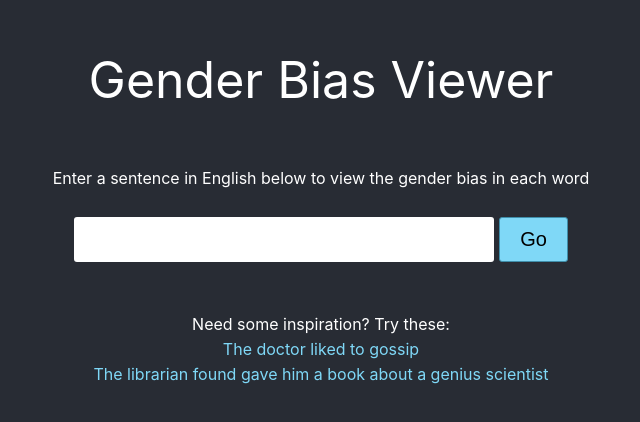
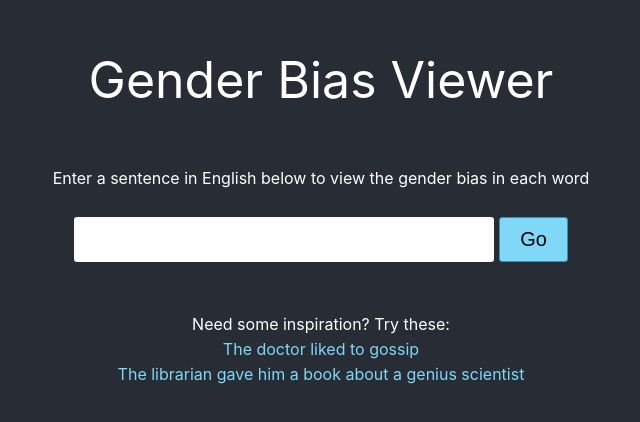
Before and after one commit to chanind/word2vec-gender-bias-explorer, a React (Create React App) app in the folder website/: page / in a window 1280 px wide. Shown: the part 174-596 px from the top of the page, without its empty margins (319-959 px from the left). Built offline with nearby package versions, Linux system fonts and the light colour scheme; no server answers.

Commit message:
changing typo in examples

```diff
--- a/website/src/Intro.tsx
+++ b/website/src/Intro.tsx
@@ -34,8 +34,8 @@ const Intro = () => {
           The doctor liked to gossip
         </Link>
         <br />
-        <Link to="/query?sentence=The librarian found gave him a book about a genius scientist">
-          The librarian found gave him a book about a genius scientist
+        <Link to="/query?sentence=The librarian gave him a book about a genius scientist">
+          The librarian gave him a book about a genius scientist
         </Link>
       </p>
     </div>
```
